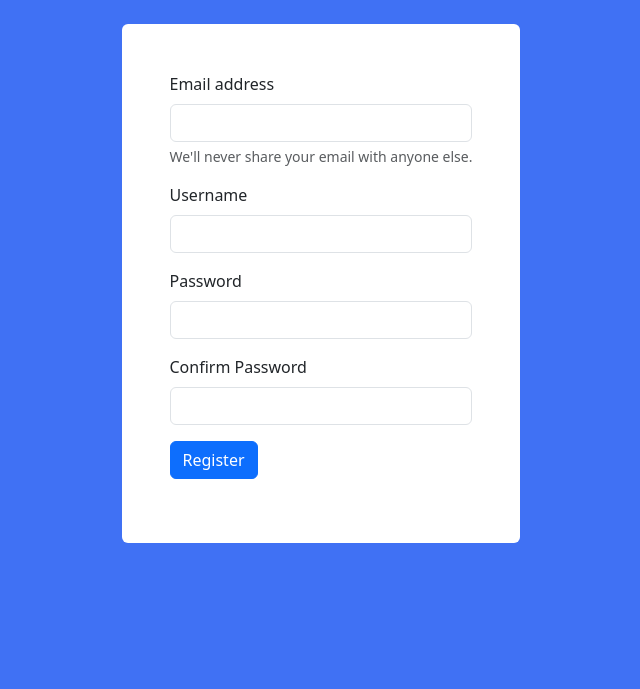
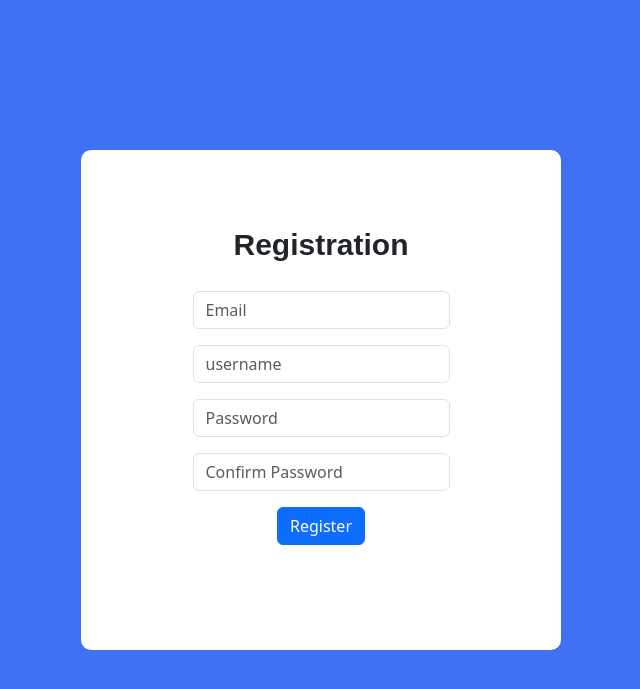
Before and after one commit to Arnat08/to-do-project, a Flask app: page /register in a window 1280 px wide. Shown: the top 689 px of the page, without its empty margins (319-959 px from the left). Run offline with Flask 3, Linux system fonts and the light colour scheme; some libraries are stand-ins or nearby versions.

Commit message:
register.html changed

```diff
--- a/templates/auth/register.html
+++ b/templates/auth/register.html
@@ -1,36 +1,53 @@
 {% extends 'layout.html' %}
+
+{% block head %}
+    {{ super() }}
+    <link href="https://cdn.jsdelivr.net/npm/bootstrap@5.3.0/dist/css/bootstrap.min.css" rel="stylesheet" integrity="sha384-9ndCyUaIbzAi2FUVXJi0CjmCapSmO7SnpJef0486qhLnuZ2cdeRhO02iuK6FUUVM" crossorigin="anonymous">
+{% endblock %}
 
 {% block body %}
 <style>
     body{
         background-color: #4071F4;
     }
+    .container {
+        width: 480px;
+        height: 500px;
+        background-color: white;
+        position: absolute;
+        top: 50%;
+        left: 50%;
+        transform: translate(-50%, -50%);
+        border-radius: 10px;
+    }
 </style>
+
 <div class="container">
-    <div class="d-flex flex-row justify-content-center">
+    <div class="d-flex flex-row justify-content-center align-items-center" style="max-width: 480px; max-height: 500px;">
         <form action="/register" method="post" style="background-color: #ffffff" class="p-5 rounded my-4">
-            <div class="mb-3">
-                <label for="email" class="form-label">Email address</label>
-                <input type="email" class="form-control" name="email" aria-describedby="emailHelp">
-                <div id="emailHelp" class="form-text">We'll never share your email with anyone else.</div>
+
+            <div class="mb-3 d-flex justify-content-center align-items-center">
+                <label for="email" class="form-label" style="font-weight: bold; font-family: Arial, sans-serif; font-size: 30px;">Registration</label>
             </div>
 
-            <div class="mb-3">
-                <label for="username" class="form-label">Username</label>
-                <input type="text" class="form-control" name="username">
+
+            <div class="mb-3 d-flex justify-content-center align-items-center">
+                <input type="email" class="form-control" name="email" aria-describedby="emailHelp" placeholder="Email">
             </div>
 
-            <div class="mb-3">
-                <label for="password" class="form-label">Password</label>
-                <input type="password" class="form-control" name="password">
+            <div class="mb-3 d-flex justify-content-center">
+                <input type="text" class="form-control" name="username" placeholder="username">
             </div>
 
-            <div class="mb-3">
-                <label for="confirmPassword" class="form-label">Confirm Password</label>
-                <input type="password" class="form-control" name="confirmPassword">
+            <div class="mb-3 d-flex justify-content-center">
+                <input type="password" class="form-control" name="password" placeholder="Password">
             </div>
 
-            <div class="mb-3">
+            <div class="mb-3 d-flex justify-content-center">
+                <input type="password" class="form-control" name="confirmPassword" placeholder="Сonfirm Password">
+            </div>
+
+            <div class="mb-3 d-flex justify-content-center align-items-center">
                 <input type="submit" class="btn btn-primary" value="Register">
             </div>
         </form>
```
